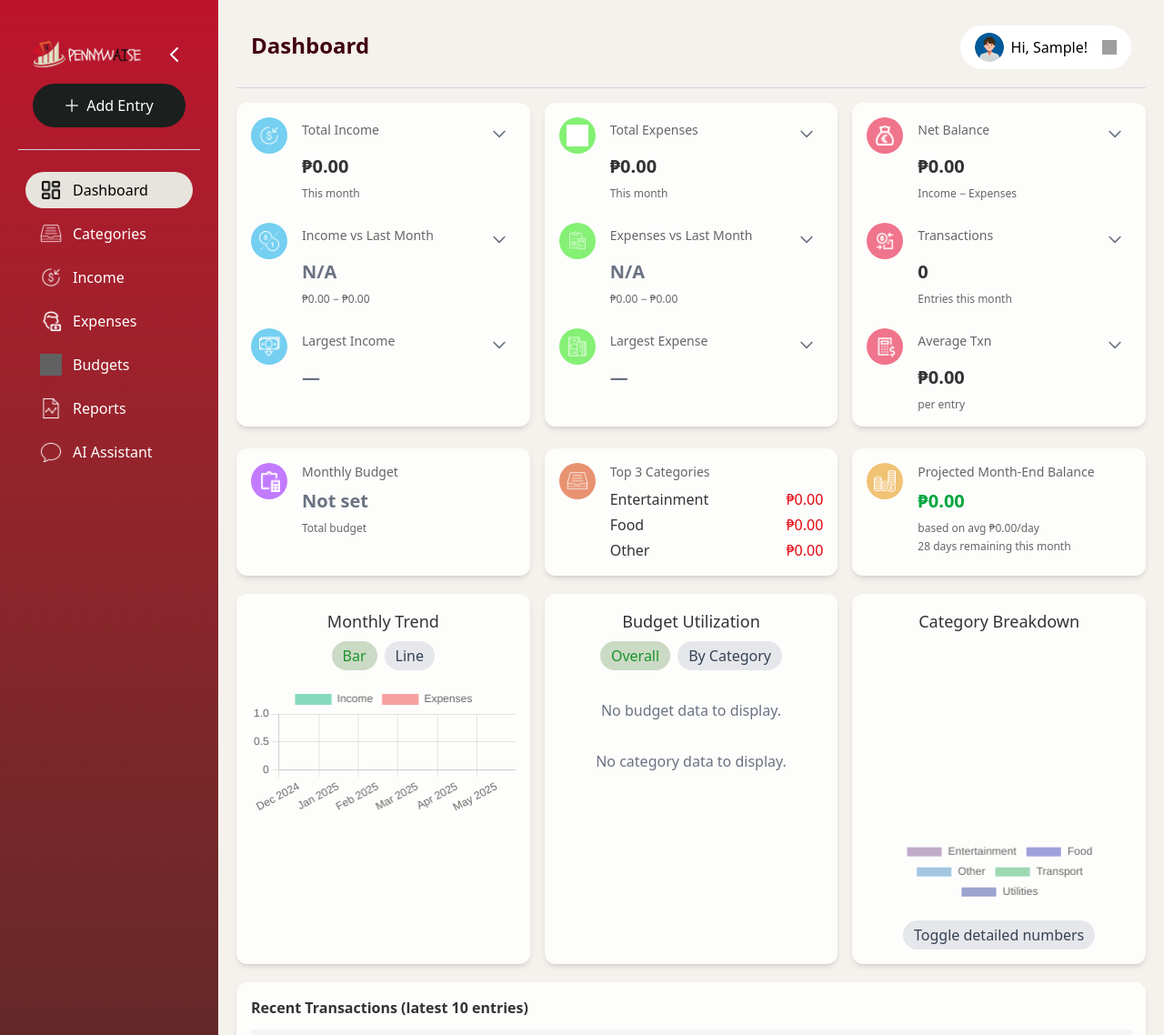
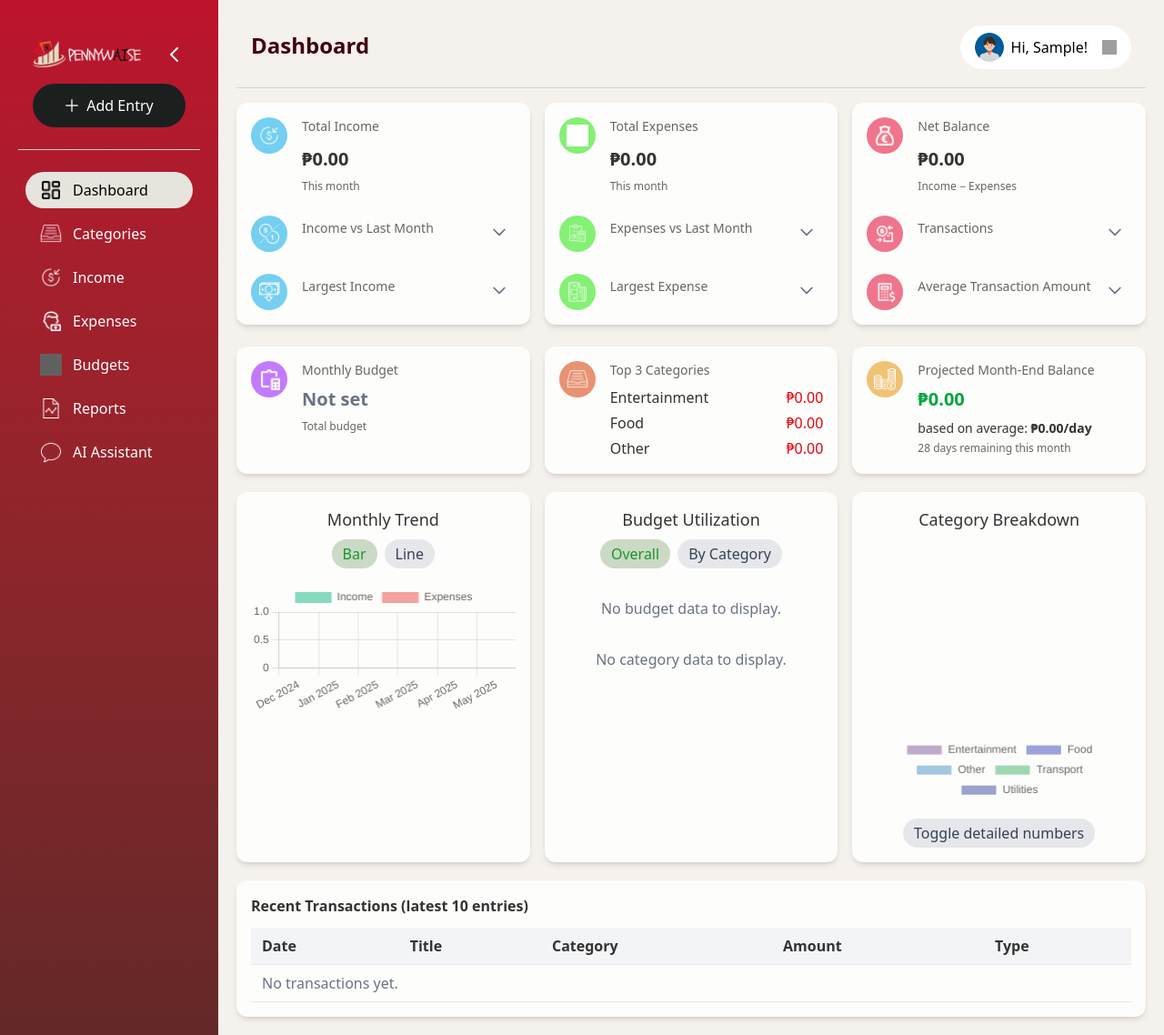
Before and after one commit to Exalt24/PennywAIse, a Django app: page /dashboard/ in a window 1280 px wide. Shown: the whole page at 91% size. Run offline with Django 5.2, Linux system fonts and the light colour scheme; the visitor is signed in with stand-in values (Sample User, id 1); data comes from the database, SQL or seed files in the repository; data that the repository does not hold is empty; style sheets or scripts are compiled from the project's sources; grey boxes are pictures that could not be loaded.

Commit message:
Changed chevron dashboard logic

```diff
--- a/budget/templates/main/dashboard.html
+++ b/budget/templates/main/dashboard.html
@@ -55,6 +55,20 @@
         }
       }
 
+      function resetDropdowns(panel) {
+        panel
+          .querySelectorAll('button[aria-controls]')
+          .forEach(btn => {
+            btn.setAttribute('aria-expanded', 'false');
+
+            const details = document.getElementById(btn.getAttribute('aria-controls'));
+            if (details) details.classList.add('hidden');
+
+            const chevron = btn.querySelector('svg');
+            if (chevron) chevron.classList.remove('-rotate-180');
+          });
+      }
+
       function showNotesModal(notes) {
         notesContent.textContent = notes || '(No notes)';
         viewNotesModal.classList.remove('hidden');
@@ -89,6 +103,9 @@
           }
 
           page.classList.toggle('hidden', !willBeVisible);
+          if (willBeVisible) {
+            resetDropdowns(page);
+          }
         });
 
         links.forEach(link => {
--- a/budget/templates/main/sections/dashboard.html
+++ b/budget/templates/main/sections/dashboard.html
@@ -29,25 +29,6 @@
             <section class="space-y-1">
               <section class="flex items-center justify-between">
                 <h3 class="title">Total Income</h3>
-              <!-- Chevron toggle -->
-                <button
-                  id="toggleIncomeBtn"
-                  class="inline-flex items-center justify-center p-2 text-gray-500 hover:text-gray-700 focus:outline-none"
-                  aria-expanded="true"
-                  aria-controls="totalIncomeDetails"
-                >
-                  <svg
-                    id="toggleIncomeChevron"
-                    xmlns="http://www.w3.org/2000/svg"
-                    class="h-5 w-5 transform transition-transform duration-200"
-                    fill="none"
-                    viewBox="0 0 24 24"
-                    stroke="currentColor"
-                  >
-                    <path stroke-linecap="round" stroke-linejoin="round" stroke-width="2"
-                      d="M19 9l-7 7-7-7" />
-                  </svg>
-                </button>
               </section>
               <section id="totalIncomeDetails" class="space-y-1">
                 <p class="value">₱{{ income_total|floatformat:2 }}</p>
@@ -77,7 +58,7 @@
                 <button
                   id="toggleVsLastBtn"
                   class="inline-flex items-center justify-center p-2 text-gray-500 hover:text-gray-700 focus:outline-none"
-                  aria-expanded="true"
+                  aria-expanded="false"
                   aria-controls="incomeVsLastDetails"
                 >
                   <svg
@@ -93,7 +74,7 @@
                   </svg>
                 </button>
               </section>
-                <section id="incomeVsLastDetails" class="space-y-1">
+                <section id="incomeVsLastDetails" class="space-y-1 hidden">
                   {% if income_pct_change %}
                 <p class="value {% if income_pct_change > 0 %}text-green-600{% else %}text-red-600{% endif %}">
                   {{ income_pct_change|floatformat:1 }}%
@@ -131,7 +112,7 @@
                 <button
                   id="toggleLargestIncomeBtn"
                   class="inline-flex items-center justify-center p-2 text-gray-500 hover:text-gray-700 focus:outline-none"
-                  aria-expanded="true"
+                  aria-expanded="false"
                   aria-controls="largestIncomeDetails"
                 >
                   <svg
@@ -148,7 +129,7 @@
                 </button>
               </section>
                 <!-- Details to show/hide -->
-                <section id="largestIncomeDetails" class="space-y-1">
+                <section id="largestIncomeDetails" class="space-y-1 hidden">
                   {% if largest_income %}
                     <p class="value">₱{{ largest_income.amount|floatformat:2 }}</p>
                     <p class="meta">{{ largest_income.title }} on {{ largest_income.date }}</p>
@@ -182,22 +163,6 @@
             <section class="space-y-1">
               <section class="flex items-center justify-between">
                 <h3 class="title">Total Expenses</h3>
-                <button
-                  class="inline-flex items-center justify-center p-2 text-gray-500 hover:text-gray-700 focus:outline-none"
-                  aria-expanded="true"
-                  aria-controls="totalExpensesDetails"
-                >
-                  <svg
-                    xmlns="http://www.w3.org/2000/svg"
-                    class="h-5 w-5 transform transition-transform duration-200"
-                    fill="none"
-                    viewBox="0 0 24 24"
-                    stroke="currentColor"
-                  >
-                    <path stroke-linecap="round" stroke-linejoin="round" stroke-width="2"
-                      d="M19 9l-7 7-7-7" />
-                  </svg>
-                </button>
               </section>
               <section id="totalExpensesDetails" class="space-y-1">
                 <p class="value">₱{{ expense_total|floatformat:2 }}</p>
@@ -323,22 +288,6 @@
             <section class="space-y-1">
               <section class="flex items-center justify-between">
                 <h3 class="title">Net Balance</h3>
-                <button
-                  class="inline-flex items-center justify-center p-2 text-gray-500 hover:text-gray-700 focus:outline-none"
-                  aria-expanded="true"
-                  aria-controls="netBalanceDetails"
-                >
-                  <svg
-                    xmlns="http://www.w3.org/2000/svg"
-                    class="h-5 w-5 transform transition-transform duration-200"
-                    fill="none"
-                    viewBox="0 0 24 24"
-                    stroke="currentColor"
-                  >
-                    <path stroke-linecap="round" stroke-linejoin="round" stroke-width="2"
-                      d="M19 9l-7 7-7-7" />
-                  </svg>
-                </button>
               </section>
               <section id="netBalanceDetails" class="space-y-1">
                 <p class="value {% if net_balance > 0 %}text-green-600{% elif net_balance < 0 %}text-red-600{% endif %}">
@@ -408,7 +357,7 @@
             </a>
             <section class="space-y-1">
               <section class="flex items-center justify-between">
-                <h3 class="title">Average Txn</h3>
+                <h3 class="title">Average Transaction Amount</h3>
                 <button
                   class="inline-flex items-center justify-center p-2 text-gray-500 hover:text-gray-700 focus:outline-none"
                   aria-expanded="true"
@@ -539,7 +488,7 @@
                 ₱0.00
               {% endif %}
             </p>
-            <p class="meta">based on avg ₱{{ avg_daily_spent|floatformat:2 }}/day</p>
+            <p class="text-sm">based on average: <span class="font-semibold"> ₱{{ avg_daily_spent|floatformat:2 }}/day</span></p>
             <p class="meta">
               {{ days_remaining }} days remaining this month
             </p>
@@ -785,8 +734,7 @@
     btnByCat.addEventListener('click', activateByCategory);
 
     activateOverall();
-  </script>
-  <script>
+
     document.querySelectorAll('button[aria-controls]').forEach(btn => {
       btn.addEventListener('click', () => {
 
```
